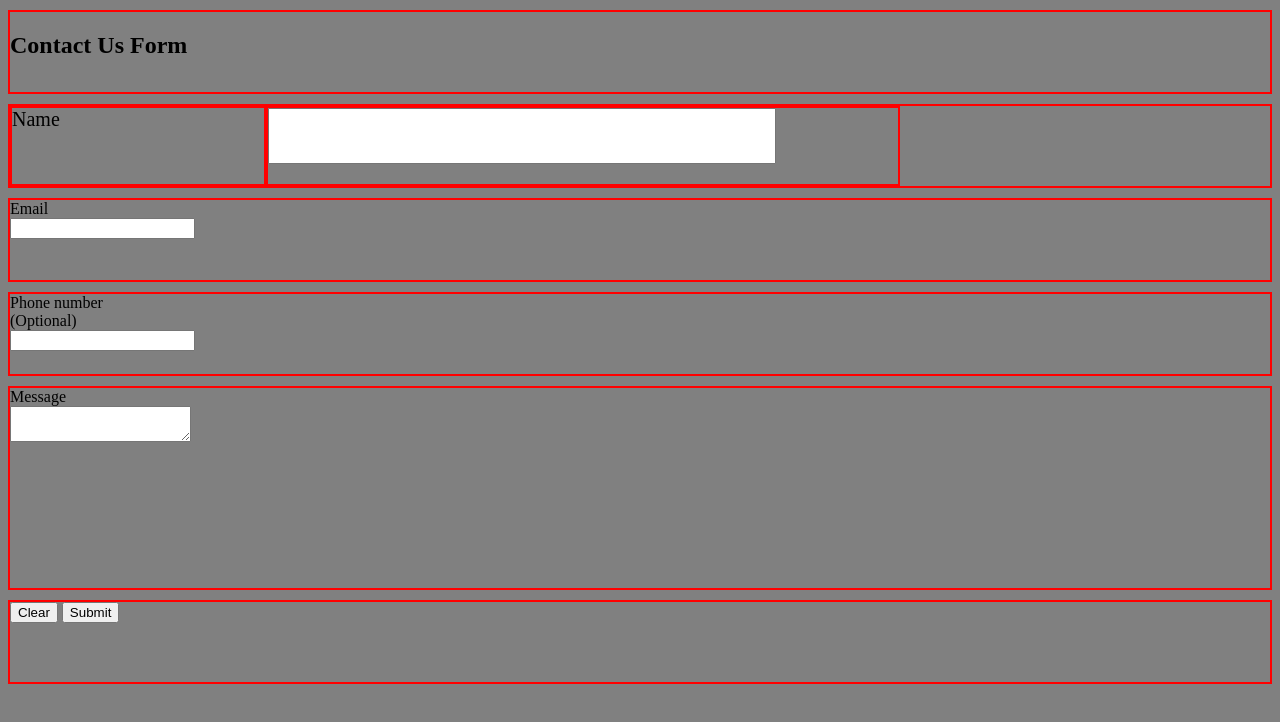
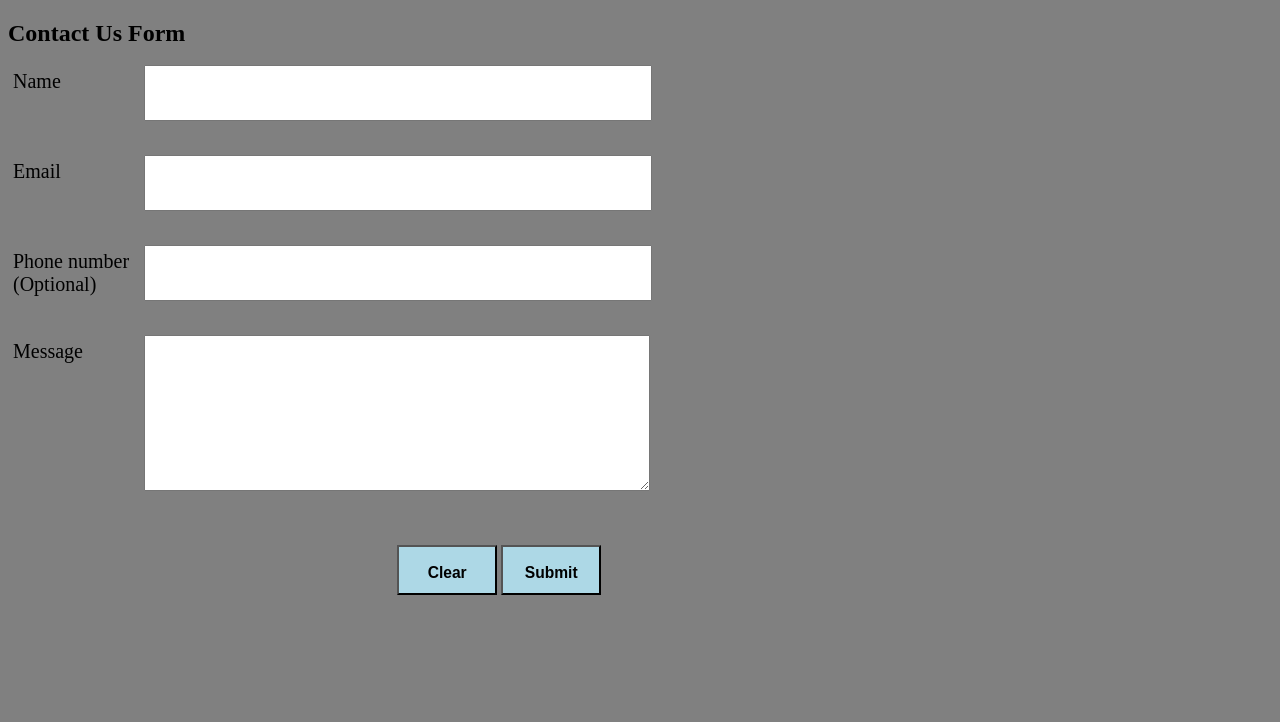
Before and after one commit to maheshjittaveni/CodeStart-2.0, a plain HTML site: page Assignment1.html in a window 1280 px wide. Drawn offline with Linux system fonts and the light colour scheme.

Commit message:
Assignemnt-1

```diff
--- a/Assignment1.css
+++ b/Assignment1.css
@@ -2,50 +2,61 @@ body{
     background-color: gray;
 }
 .column-1{
-    border:2px solid red;
-    height: 10vh;
-    margin-top: 10px;
-    margin-bottom: 10px;
+    height: 5vh;
+    margin-top: 5px;
+    margin-bottom: 5px;
 }
 .column-2{
-    border:2px solid red;
+
+    height: 10vh;
+    margin-top: 5px;
+    margin-bottom: 5px;
+    display: flex;
+    flex-direction: row;
+}
+.column-3{
+
     height: 10vh;
     margin-top: 10px;
     margin-bottom: 10px;
     display: flex;
     flex-direction: row;
 }
-.column-3{
-    border:2px solid red;
+.column-4{
+
     height: 10vh;
     margin-top: 10px;
     margin-bottom: 10px;
+    display: flex;
+    flex-direction: row;
 }
-.column-4{
-    border:2px solid red;
+.column-5{
+
+    height: 25vh;
+    margin-top: 10px;
+    margin-bottom: 10px;
+    display: flex;
+    flex-direction: row;
+}
+.column-6{
+
     height: 10vh;
     margin-top: 10px;
     margin-bottom: 10px;
-}
-.column-5{
-    border:2px solid red;
-    height: 25vh;
-    margin-top: 10px;
-    margin-bottom: 10px;
-}
-.column-6{
-    border:2px solid red;
-    height: 10vh;
-    margin-top: 10px;
-    margin-bottom: 10px;
+    display: flex;
+    flex-direction: row;
 }
 .cl2-div1{
-    border:2px solid red;
-    height: 95%;
-    width: 20%;
+
+    height: 80%;
+    width: 10%;
+    padding-top: 5px;
+    padding-right: 5px;
+    padding-bottom: 5px;
+    padding-left: 5px;
 }
 .cl2-div2{
-    border:2px solid red;
+
     height: 95%;
     width: 50%
 }
@@ -54,8 +65,111 @@ body{
     width: 500px;
 }
 .cl2-lable{
-  text-justify: auto;
+  text-align:center;
   text-indent: 10px;
   font-size: 20px;
+}
+h2{
+    text-align: left;
+}
+.cl3-div1{
 
+    height: 80%;
+    width: 10%;
+    padding-top: 5px;
+    padding-right: 5px;
+    padding-bottom: 5px;
+    padding-left: 5px;
 }
+.cl3-div2{
+
+    height: 95%;
+    width: 50%
+}
+.textEmail{
+    height: 50px;
+    width: 500px;
+}
+.cl3-lable{
+    text-align:center;
+    text-indent: 10px;
+    font-size: 20px;
+  }
+.cl4-div1{
+
+    height: 80%;
+    width: 10%;
+    padding-top: 5px;
+    padding-right: 5px;
+    padding-bottom: 5px;
+    padding-left: 5px;
+}
+.cl4-lable1{
+    text-align:center;
+    text-indent: 10px;
+    font-size: 20px;
+  }
+.cl4-lable2{
+    text-align:center;
+    text-indent: 10px;
+    font-size: 20px;
+  }
+.cl4-div2{
+
+    height: 95%;
+    width: 50%
+  }
+.textPhone{
+    height: 50px;
+    width: 500px;
+}
+.cl5-div1{
+
+    height: 80%;
+    width: 10%;
+    padding-top: 5px;
+    padding-right: 5px;
+    padding-bottom: 5px;
+    padding-left: 5px;
+}
+.cl5-lable{
+    text-align:center;
+    text-indent: 10px;
+    font-size: 20px;
+  }
+.cl5-div2{
+
+    height: 95%;
+    width: 50%
+  }
+.txtArea{
+    height: 150px;
+    width: 500px;
+}
+.cl6-div1{
+
+    height: 80%;
+    width: 30%;
+    padding-top: 5px;
+    padding-right: 5px;
+    padding-bottom: 5px;
+    padding-left: 5px;
+}
+.cl6-div2{
+
+    height: 95%;
+    width: 50%
+}
+.btnClear{
+    background-color: lightblue;
+    height: 50px;
+    width: 100px;
+}
+.btnSubmit{
+    background-color: lightblue;
+    height: 50px;
+    width: 100px;
+}
+.h3{
+    text-align:center;
+}
--- a/Assignment1.html
+++ b/Assignment1.html
@@ -19,7 +19,7 @@
             </div>
             <div class="column-3">
                 <div class="cl3-div1">
-                    <label class="cl4-lable">Email</label>
+                    <label class="cl3-lable">Email</label>
                 </div>
                 <div class="cl3-div2">
                     <input type="email" class="textEmail" />
@@ -31,7 +31,7 @@
                     <label class="cl4-lable2">(Optional)</label>
                 </div>
                 <div class="cl4-div2">
-                    <input type="tel" class="textPhone#" />
+                    <input type="tel" class="textPhone" />
                 </div>
             </div>
             <div class="column-5">
@@ -43,9 +43,10 @@
                 </div>
             </div>
             <div class="column-6">
-                <div class="cl6-div1">
-                    <input type="button" class="btnClear" value="Clear">
-                    <input type="submit" class="btnSubmit" value="Submit">
+                <div class="cl6-div1"></div>
+                <div class="cl6-div2">
+                    <button class="btnClear"><h3>Clear</h3></button>
+                    <button class="btnSubmit"><h3>Submit</h3></button>
                 </div>
             </div>
         </form>
```
